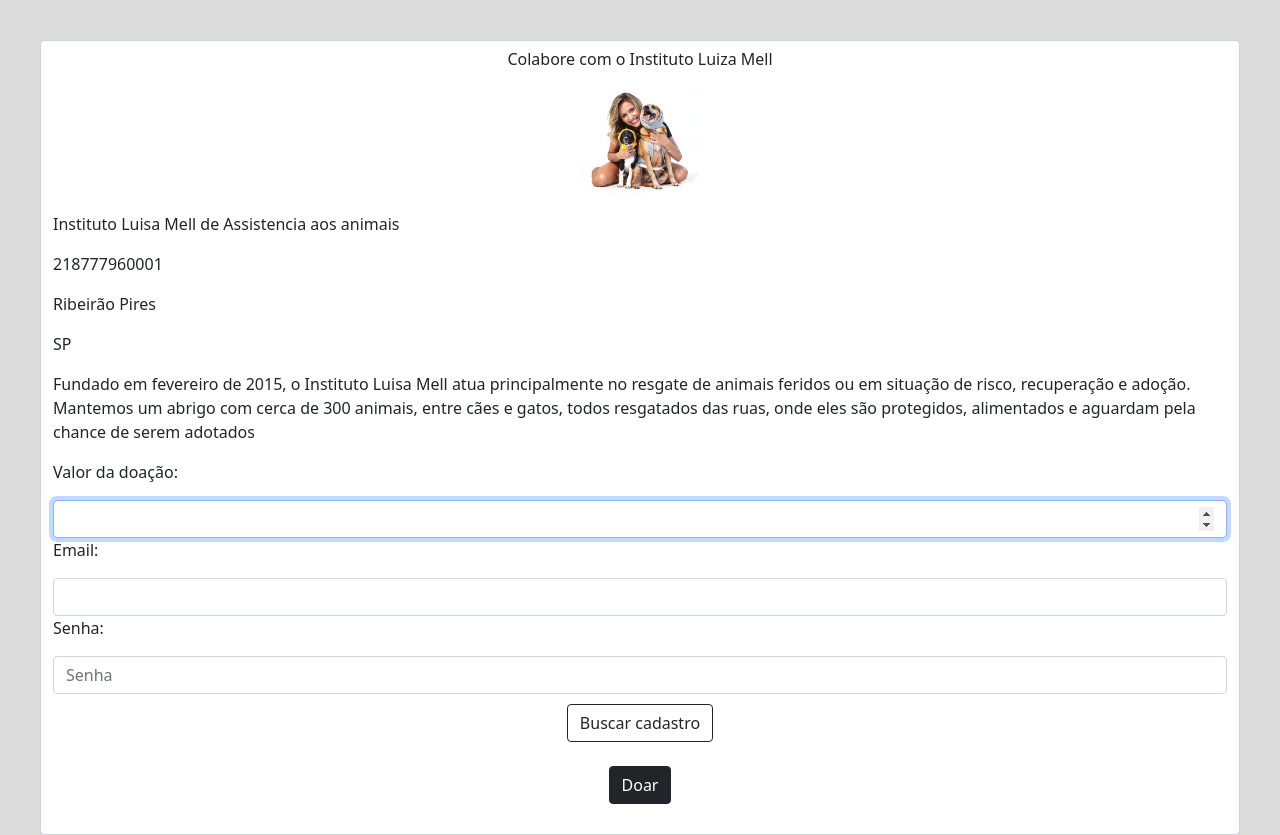
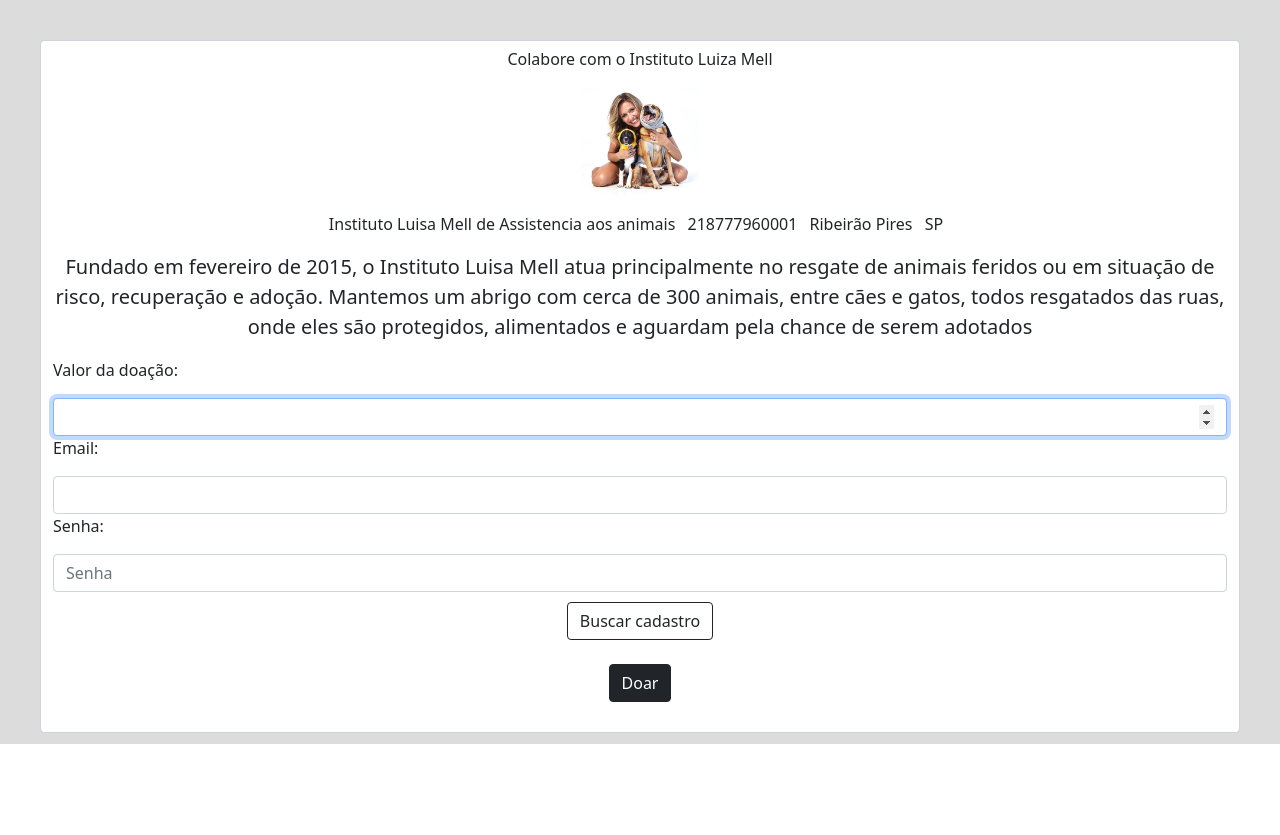
Before and after one commit to giovanasilveiraa/prjDoar, a PHP site: page /pages/instituto-luiza-mel.php in a window 1280 px wide. Shown: the part 56-891 px from the top of the page. After the commit the page ends 800 px from the top, so only its background shows below. Run offline with PHP 8.4, Linux system fonts and the light colour scheme; data comes from the database, SQL or seed files in the repository; both versions use the stored data as it was after the commit; some libraries are stand-ins or nearby versions.

Commit message:
Add files via upload
conclusão

```diff
--- a/pages/instituto-luiza-mel.php
+++ b/pages/instituto-luiza-mel.php
@@ -1,22 +1,31 @@
 <!DOCTYPE html>
 <html lang="en">
+  <head>
+    <meta charset="UTF-8" />
+    <meta http-equiv="X-UA-Compatible" content="IE=edge" />
+    <meta name="viewport" content="width=device-width, initial-scale=1.0" />
 
-<head>
-    <meta charset="UTF-8">
-    <meta http-equiv="X-UA-Compatible" content="IE=edge">
-    <meta name="viewport" content="width=device-width, initial-scale=1.0">
-
-    <link href="https://cdn.jsdelivr.net/npm/bootstrap@5.1.3/dist/css/bootstrap.min.css" rel="stylesheet" integrity="sha384-1BmE4kWBq78iYhFldvKuhfTAU6auU8tT94WrHftjDbrCEXSU1oBoqyl2QvZ6jIW3" crossorigin="anonymous">
-    <link rel="stylesheet" href="../css/estilopaginas.css">
+    <link
+      href="https://cdn.jsdelivr.net/npm/bootstrap@5.1.3/dist/css/bootstrap.min.css"
+      rel="stylesheet"
+      integrity="sha384-1BmE4kWBq78iYhFldvKuhfTAU6auU8tT94WrHftjDbrCEXSU1oBoqyl2QvZ6jIW3"
+      crossorigin="anonymous"
+    />
+    <link rel="stylesheet" href="../css/estilopaginas.css" />
 
     <!-- JavaScript  -->
-    <script src="https://cdn.jsdelivr.net/npm/bootstrap@5.1.3/dist/js/bootstrap.bundle.min.js" integrity="sha384-ka7Sk0Gln4gmtz2MlQnikT1wXgYsOg+OMhuP+IlRH9sENBO0LRn5q+8nbTov4+1p" crossorigin="anonymous">
-    </script>
+    <script
+      src="https://cdn.jsdelivr.net/npm/bootstrap@5.1.3/dist/js/bootstrap.bundle.min.js"
+      integrity="sha384-ka7Sk0Gln4gmtz2MlQnikT1wXgYsOg+OMhuP+IlRH9sENBO0LRn5q+8nbTov4+1p"
+      crossorigin="anonymous"
+    ></script>
     <script src="https://code.jquery.com/jquery-3.6.0.js"></script>
-    <script src="https://cdn.jsdelivr.net/npm/@popperjs/core@2.10.2/dist/umd/popper.min.js" integrity="sha384-7+zCNj/IqJ95wo16oMtfsKbZ9ccEh31eOz1HGyDuCQ6wgnyJNSYdrPa03rtR1zdB" crossorigin="anonymous">
-    </script>
-    <script src="https://cdnjs.cloudflare.com/ajax/libs/bootbox.js/5.5.2/bootbox.min.js">
-    </script>
+    <script
+      src="https://cdn.jsdelivr.net/npm/@popperjs/core@2.10.2/dist/umd/popper.min.js"
+      integrity="sha384-7+zCNj/IqJ95wo16oMtfsKbZ9ccEh31eOz1HGyDuCQ6wgnyJNSYdrPa03rtR1zdB"
+      crossorigin="anonymous"
+    ></script>
+    <script src="https://cdnjs.cloudflare.com/ajax/libs/bootbox.js/5.5.2/bootbox.min.js"></script>
     <title>Doar.com</title>
   </head>
 
@@ -24,28 +33,45 @@
     <nav class="navbar navbar-expand-lg navbar-dark bg-dark">
       <div class="container-fluid">
         <a class="navbar-brand mx-4" href="#">Doar.com</a>
-            <button class="navbar-toggler" type="button" data-bs-toggle="collapse" data-bs-target="#navbarNav" aria-controls="navbarNav" aria-expanded="false" aria-label="Toggle navigation">
-      </button>
+        <button
+          class="navbar-toggler"
+          type="button"
+          data-bs-toggle="collapse"
+          data-bs-target="#navbarNav"
+          aria-controls="navbarNav"
+          aria-expanded="false"
+          aria-label="Toggle navigation"
+        ></button>
         <div class="collapse navbar-collapse" id="navbarNav">
           <ul class="navbar-nav">
             <li class="nav-item">
-                        <a class="nav-link active" aria-current="page" href="../index.php">Home</a>
+              <a class="nav-link active" aria-current="page" href="../index.php"
+                >Home</a
+              >
             </li>
-
           </ul>
         </div>
       </div>
     </nav>
     <div class="container-div">
       <form action="" method="POST" class="form-control">
-
         <p>Colabore com o Instituto Luiza Mell</p>
         <p class="texto">
-                <img class="rounded mx-auto d-block" src="../imagens/luisaMell.jpg" width="10%" height="10%">
+          <img
+            class="rounded mx-auto d-block"
+            src="../imagens/luisaMell.jpg"
+            width="10%"
+            height="10%"
+          />
         </p>
 
-            <input type="hidden" name="idusuario" value="" id="idusuario">
-            <input type="hidden" name="idinstituicao" value="6" id="idinstituicao">
+        <input type="hidden" name="idusuario" value="" id="idusuario" />
+        <input
+          type="hidden"
+          name="idinstituicao"
+          value="6"
+          id="idinstituicao"
+        />
 
         <?php
             include("../bd/conexao.php");
@@ -55,55 +81,86 @@
             while($sql = mysqli_fetch_array($res))
             {
             ?>
-                <p class="texto"><label for="nome"><?php echo $sql['nome'];?></label></p>
-                <p class="texto"><label for="cnpj"><?php echo $sql['cnpj'];?></label></p>
-                <p class="texto"><label for="cidade"><?php echo $sql['cidade'];?></label></p>
-                <p class="texto"><label for="estado"><?php echo $sql['estado'];?></label></p>
-                <p class="texto"><label for="estado"><?php echo $sql['descricao'];?></label></p>
+        <ul class="list-inline">
+          <p class="list-inline-item"><label for="nome"><?php echo $sql['nome'];?></label></p>
+          <p class="list-inline-item"><label for="cnpj"><?php echo $sql['cnpj'];?></label></p>
+          <p class="list-inline-item"><label for="cidade"><?php echo $sql['cidade'];?></label></p>
+          <p class="list-inline-item"><label for="estado"><?php echo $sql['estado'];?></label></p>
+          <p class="lead"><label for="estado"><?php echo $sql['descricao'];?></label></p>
+        </ul>
         <?php
             }
             ?>
         <?php mysqli_close($con);?>
 
         <p class="texto"><label for="valor">Valor da doação:</label></p>
-                <input class="form-control" type="number" name="valor" id="valor" required=" " autofocus=" " />
+        <input
+          class="form-control"
+          type="number"
+          name="valor"
+          id="valor"
+          required=" "
+          autofocus=" "
+        />
 
-
-                <p class="texto "><label for="email ">Email:</label></p>
-                <input class="form-control " name="email " type="email " id="email" required=" " autofocus=" " />
+        <p class="texto"><label for="email ">Email:</label></p>
+        <input
+          class="form-control"
+          name="email "
+          type="email "
+          id="email"
+          required=" "
+          autofocus=" "
+        />
 
         <p class="texto"><label for="senha">Senha:</label></p>
-                <input type="password" name="senha" id="senha" placeholder="Senha" class="form-control" minlength="8" autocomplete="off" required="" autofocus="">
-                <button type="button" id="btnCad" class="btn btn-outline-dark">Buscar cadastro</button><br />
-                <button type="button" id="btnEnviar" class="btn btn-dark my-4">Doar</button><br />
+        <input
+          type="password"
+          name="senha"
+          id="senha"
+          placeholder="Senha"
+          class="form-control"
+          minlength="8"
+          autocomplete="off"
+          required=""
+          autofocus=""
+        />
+        <button type="button" id="btnCad" class="btn btn-outline-dark">
+          Buscar cadastro</button
+        ><br />
+        <button type="button" id="btnEnviar" class="btn btn-dark my-4">
+          Doar</button
+        ><br />
       </form>
     </div>
     <script>
-        $("#btnCad").click(function() {
+      $("#btnCad").click(function () {
         $.post(
-                "../bd/buscarcad.php", {
+          "../bd/buscarcad.php",
+          {
             email: $("#email").val(),
             senha: $("#senha").val(),
           },
-                function(data) {
+          function (data) {
             if (data.resp == false) {
               bootbox.alert("Cadastro não encontrado");
             } else {
               $("#idusuario").val(data.idusuario);
               bootbox.alert("Cadastro encontrado");
-
             }
           },
-                "JSON")
+          "JSON"
+        );
       });
-        $("#btnEnviar").click(function() {
+      $("#btnEnviar").click(function () {
         $.post(
-                "../bd/doacao.php", {
+          "../bd/doacao.php",
+          {
             valor: $("#valor").val(),
             idusuario: $("#idusuario").val(),
             idinstituicao: $("#idinstituicao").val(),
           },
-                function(data) {
+          function (data) {
             if (data.resp == false) {
               console.log("Cadastro não encontrado");
 
@@ -113,9 +170,9 @@
             }
           },
 
-                "JSON")
+          "JSON"
+        );
       });
     </script>
   </body>
-
 </html>
```
Also changed, not shown: pages/acdc.php (+21 -14 lines), pages/ampara-animal.php (+21 -14 lines), pages/doutores-da-alegria.php (+21 -14 lines), pages/lar-do-amor.php (+21 -14 lines), pages/lar-vicentino.php (+21 -14 lines), bd/buscarcad.php (line endings or trailing spaces), bd/cadastrar.php (line endings or trailing spaces), bd/conexao.php (line endings or trailing spaces), bd/doacao.php (line endings or trailing spaces), bd_doar.sql (line endings or trailing spaces), cadastro.php (line endings or trailing spaces), conexao.php (line endings or trailing spaces), css/estilo.css (line endings or trailing spaces), css/estiloindex.css (line endings or trailing spaces), 2 more files. Lines whose indentation alone changed are shown as unchanged.
